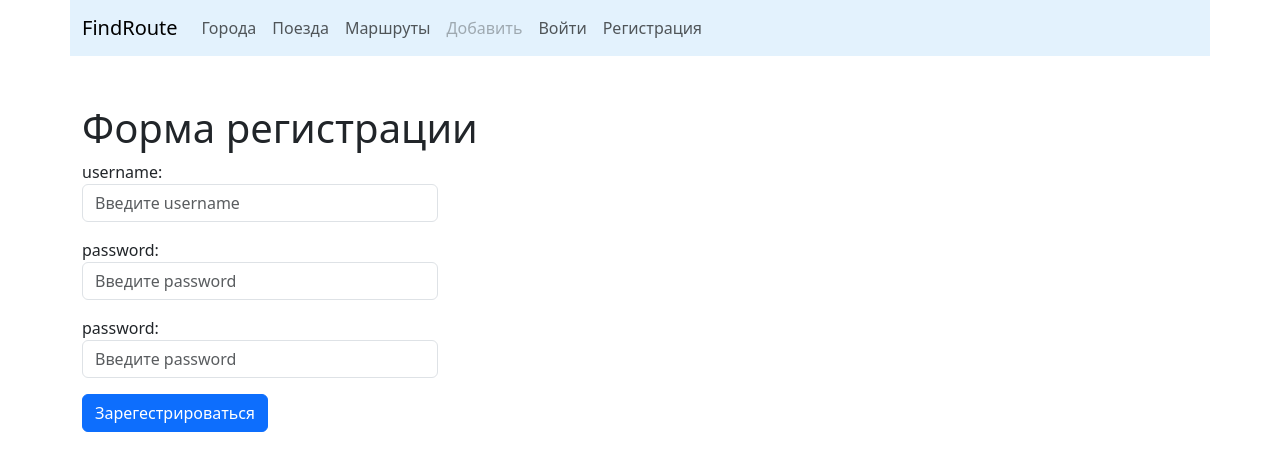
After one commit to ClydeUrov/find_route, a Django app: page /accounts/registration/ in a window 1280 px wide. The commit adds this page. Shown: the top 471 px of the page. Run offline with Django 3.2, Linux system fonts and the light colour scheme; some libraries are stand-ins or nearby versions.

Commit message:
Оптимизировал регистрацию

```diff
--- a/accounts/forms.py
+++ b/accounts/forms.py
@@ -28,3 +28,27 @@ class UserLoginForm(forms.Form):
             if not user:
                 raise forms.ValidationError('Данный пользователь не активен')
         return super().clean(*args, **kwargs)
+
+
+class UserRegistrationForm(forms.ModelForm):
+    username = forms.CharField(label="username", widget=forms.TextInput(attrs={
+        'class': 'form-control',
+        'placeholder': 'Введите username',
+    }))
+    password = forms.CharField(label="password", widget=forms.PasswordInput(attrs={
+        'class': 'form-control',
+        'placeholder': 'Введите password',
+    }))
+    password2 = forms.CharField(label="password", widget=forms.PasswordInput(attrs={
+        'class': 'form-control',
+        'placeholder': 'Введите password',
+    }))
+    class Meta:
+        model = User
+        fields = ('username',)
+
+    def clean_password2(self):
+        data = self.cleaned_data
+        if data['password'] != data['password2']:
+            raise forms.ValidationError('Пароль не совпадает')
+        return data['password2']
--- /dev/null
+++ b/accounts/templates/accounts/register.html
@@ -0,0 +1,8 @@
+{% extends 'base.html' %}
+{% block title %}Форма регистрации{% endblock %}
+
+{% block content %}
+<h1>Форма регистрации</h1>
+
+{% include 'form.html' with button='Зарегестрироваться' %}
+{% endblock %}
--- a/accounts/urls.py
+++ b/accounts/urls.py
@@ -1,8 +1,9 @@
 from django.urls import path
 
-from accounts.views import login_view, logout_view
+from accounts.views import login_view, logout_view, registration_view
 
 urlpatterns = [
     path('login/', login_view, name='login'),
     path('logout/', logout_view, name='logout'),
+    path('registration/', registration_view, name='registration'),
 ]
--- a/accounts/views.py
+++ b/accounts/views.py
@@ -1,7 +1,7 @@
 from django.contrib.auth import authenticate, login, logout
 from django.shortcuts import render, redirect
 
-from accounts.forms import UserLoginForm
+from accounts.forms import UserLoginForm, UserRegistrationForm
 
 
 def login_view(request):
@@ -19,3 +19,17 @@ def login_view(request):
 def logout_view(request):
     logout(request)
     return redirect('/')
+
+
+def registration_view(request):
+    if request.method == 'POST':
+        form = UserRegistrationForm(request.POST)
+        if form.is_valid():
+            new_user = form.save(commit=False)
+            new_user.set_password(form.cleaned_data['password'])
+            new_user.save()
+            return render(request, 'accounts/register_done.html', {'new_user': new_user})
+        return render(request, 'accounts/register.html', {'form': form})
+    else:
+        form = UserRegistrationForm()
+        return render(request, 'accounts/register.html', {'form': form})
--- a/templates/base.html
+++ b/templates/base.html
@@ -56,8 +56,11 @@
               <a class="nav-link" href="{% url 'accounts:logout'%}">Выйти</a>
             </li>
             {% else %}
-              <li class="nav-item">
+            <li class="nav-item">
               <a class="nav-link" href="{% url 'accounts:login'%}">Войти</a>
+            </li>
+            <li class="nav-item">
+              <a class="nav-link" href="{% url 'accounts:registration'%}">Регистрация</a>
             </li>
             {% endif %}
           </ul>
```
Also changed, not shown: accounts/templates/accounts/register_done.html (added, +8 -0 lines).
